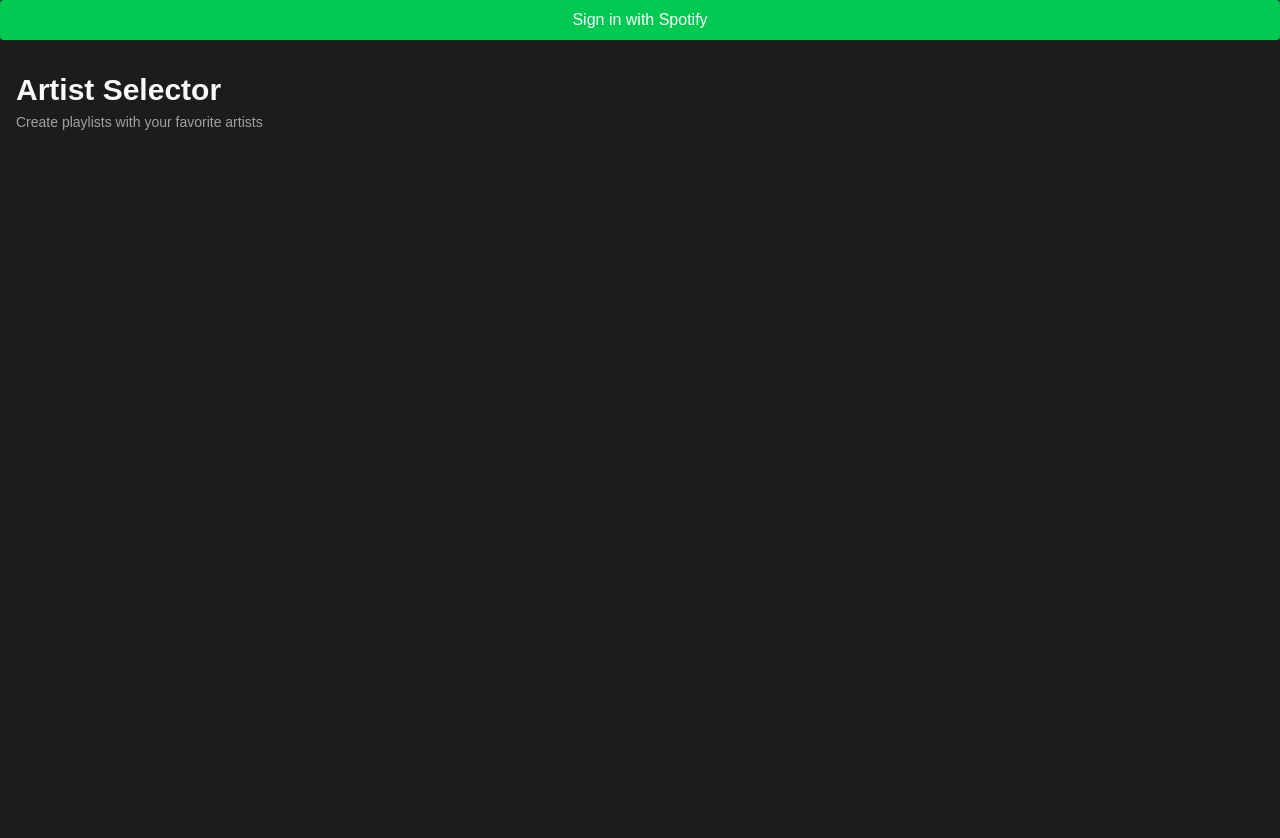
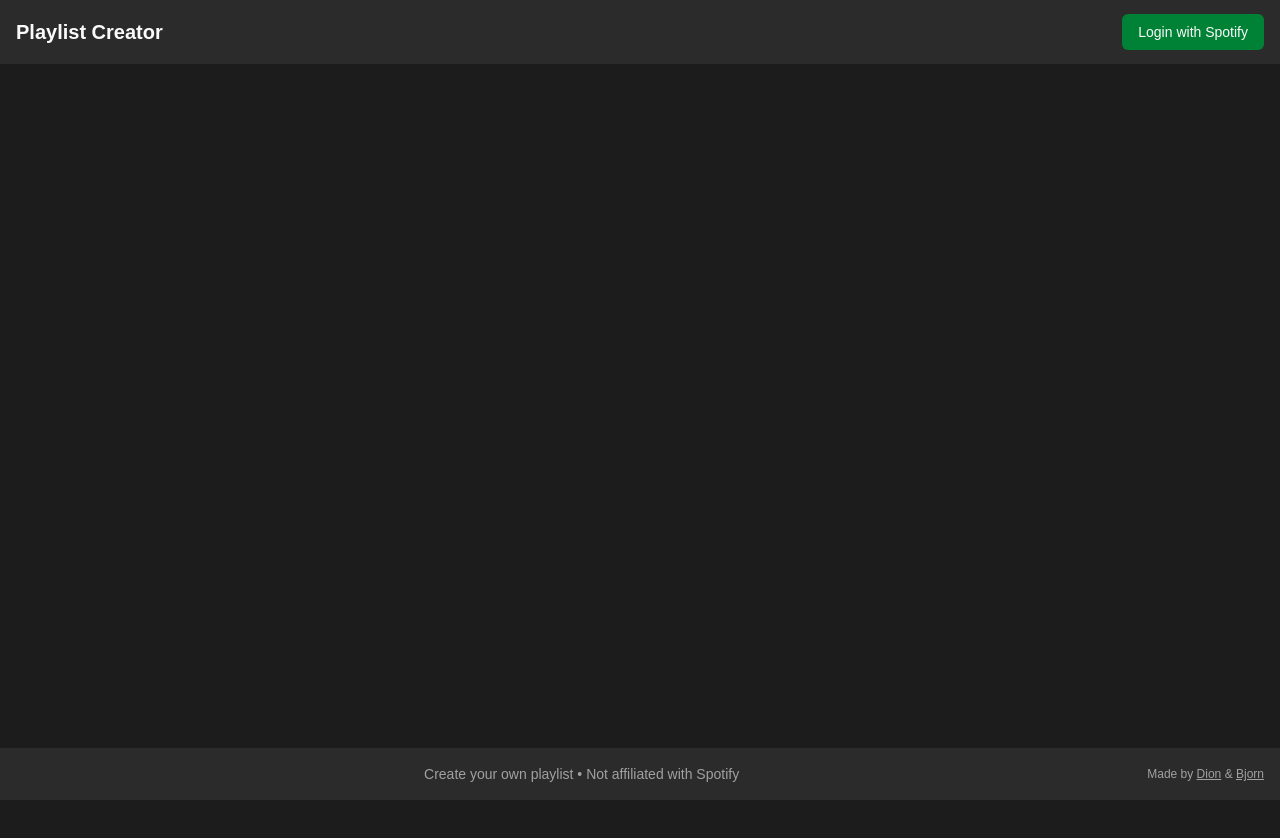
Before and after one commit to bjornhorst/playlist-maker, a Next.js app: page / in a window 1280 px wide. Shown: the top 838 px of the page. Before the commit the page ends 800 px from the top, so only its background shows below. Built offline with nearby package versions, Linux system fonts and the light colour scheme; no server answers.

Commit message:
Header and footer html, css and logic

```diff
--- /dev/null
+++ b/src/components/Footer.tsx
@@ -0,0 +1,25 @@
+"use client";
+import Link from "next/link";
+
+export default function Footer() {
+  return (
+    <footer className="fixed bottom-0 left-0 w-full bg-secondary py-4">
+      <div className="container mx-auto px-4 flex md:items-center justify-between flex-col md:flex-row">
+        <div className="md:text-center flex-grow text-muted-foreground text-sm">
+          Create your own playlist • Not affiliated with Spotify
+        </div>
+
+        <div className="md:text-right text-xs text-muted-foreground mt-2 md:mt-0">
+          Made by{" "}
+          <Link className="underline" href="https://github.com/Dion03">
+            Dion
+          </Link>{" "}
+          &{" "}
+          <Link className="underline" href="https://github.com/bjornhorst">
+            Bjorn
+          </Link>
+        </div>
+      </div>
+    </footer>
+  );
+}
--- a/src/components/PlaylistGenerator.tsx
+++ b/src/components/PlaylistGenerator.tsx
@@ -2,7 +2,7 @@
 import { useState, useEffect } from "react";
 import axios from "axios";
 import { Artist } from "@/types";
-import { Music, Clock, Shuffle, Hash } from "lucide-react";
+import { Music, Clock, Hash } from "lucide-react";
 
 interface Track {
   popularity: number;
@@ -264,7 +264,7 @@
 
       <button
         onClick={generatePlaylist}
-        className="bg-green-500 text-white px-4 py-2 rounded-md"
+        className="bg-green-700 text-white px-4 py-2 rounded-md cursor-pointer hover:bg-green-500 transition-all"
       >
         Generate Playlist
       </button>
@@ -278,10 +278,10 @@
   if (isMobile) {
     return (
       <div className="">
-        <div className="fixed bottom-4 left-0 right-0 flex justify-center z-50 ">
+        <div className="fixed bottom-18 w-full left-0 right-0 flex justify-center z-50 ">
           <button
             onClick={() => setIsFormPopupOpen(true)}
-            className="bg-green-500 text-white px-6 py-3 rounded-lg "
+            className="bg-green-500 text-white px-6 py-3 rounded-t-lg w-full"
           >
             Generate Playlist
           </button>
@@ -289,11 +289,11 @@
 
         {isFormPopupOpen && (
           <div
-            className="fixed inset-0 bg-secondary flex items-center justify-center z-[100] p-4 "
+            className="fixed inset-0 bg-background  flex items-center justify-center z-[100] p-4 "
             onClick={() => setIsFormPopupOpen(false)}
           >
             <div
-              className=" bg-background rounded-lg max-w-md w-full max-h-[90vh] overflow-y-auto"
+              className=" bg-secondary rounded-lg max-w-md w-full max-h-[90vh] overflow-y-auto"
               onClick={(e) => e.stopPropagation()}
             >
               {renderForm()}
--- /dev/null
+++ b/src/components/TopBar.tsx
@@ -0,0 +1,86 @@
+"use client";
+import { LogOut, User } from "lucide-react";
+import { useSession, signIn, signOut } from "next-auth/react";
+import { useState, useEffect } from "react";
+import axios from "axios";
+
+interface SpotifyProfile {
+  name?: string;
+  image?: string | null;
+  email?: string;
+}
+
+export default function TopBar() {
+  const { data: session } = useSession();
+  const [spotifyProfile, setSpotifyProfile] = useState<SpotifyProfile>({});
+  const [isLoading, setIsLoading] = useState(false);
+
+  useEffect(() => {
+    async function fetchSpotifyProfile() {
+      if (session) {
+        setIsLoading(true);
+        try {
+          const response = await axios.get("/api/spotify/profile");
+          setSpotifyProfile(response.data);
+        } catch (error) {
+          console.error("Error fetching Spotify profile:", error);
+        } finally {
+          setIsLoading(false);
+        }
+      }
+    }
+
+    fetchSpotifyProfile();
+  }, [session]);
+
+  return (
+    <div className="sticky top-0 z-50 w-full bg-secondary">
+      <div className="container mx-auto px-4 flex h-16 items-center justify-between w-full">
+        <div className="flex items-center space-x-4">
+          <h1 className="text-xl font-bold text-foreground">
+            Playlist Creator
+          </h1>
+        </div>
+
+        <div className="flex items-center gap-8">
+          {session ? (
+            <div className="flex items-center gap-4">
+              <div className="mr-8 flex flex-row gap-2 items-center">
+                {isLoading ? (
+                  <div className="animate-pulse">
+                    <div className="w-8 h-8 bg-muted-foreground rounded-full"></div>
+                  </div>
+                ) : spotifyProfile.image ? (
+                  <img
+                    src={spotifyProfile.image}
+                    alt={spotifyProfile.name || "User profile"}
+                    className="w-8 h-8 rounded-full object-cover"
+                  />
+                ) : (
+                  <User size={24} className="text-muted-foreground" />
+                )}
+                <span className="text-sm font-medium">
+                  {spotifyProfile.name || "User"}
+                </span>
+              </div>
+              <button
+                onClick={() => signOut()}
+                className="flex items-center space-x-2 text-destructive border border-red-500 px-4 py-2 rounded-lg text-red-500 hover:border-red-300 hover:text-red-300 transition-colors cursor-pointer"
+              >
+                <LogOut size={16} />
+                <span className="text-sm">Logout</span>
+              </button>
+            </div>
+          ) : (
+            <button
+              onClick={() => signIn("spotify")}
+              className="bg-green-700 px-4 py-2 rounded-md text-sm hover:bg-green-500  transition-colors cursor-pointer"
+            >
+              Login with Spotify
+            </button>
+          )}
+        </div>
+      </div>
+    </div>
+  );
+}
--- a/src/pages/_app.tsx
+++ b/src/pages/_app.tsx
@@ -2,14 +2,21 @@
 import type { AppProps } from "next/app";
 import type { Session } from "next-auth";
 import "@/styles/globals.css";
-
+import Footer from "@/components/Footer";
+import TopBar from "@/components/TopBar";
 export default function App({
   Component,
   pageProps,
 }: AppProps<{ session: Session }>) {
   return (
     <SessionProvider session={pageProps.session}>
+      <div className="flex flex-col min-h-screen">
+        <TopBar />
+        <main className="flex-grow">
           <Component {...pageProps} />
+        </main>
+        <Footer />
+      </div>
     </SessionProvider>
   );
 }
--- /dev/null
+++ b/src/pages/api/spotify/profile.ts
@@ -0,0 +1,46 @@
+import type { NextApiRequest, NextApiResponse } from "next";
+import { getServerSession } from "next-auth";
+import { authOptions } from "../auth/[...nextauth]";
+import axios from "axios";
+
+declare module "next-auth" {
+  interface Session {
+    user: {
+      name?: string | null;
+      email?: string | null;
+      image?: string | null;
+      accessToken?: string;
+      refreshToken?: string;
+      expiresAt?: number;
+      error?: unknown;
+    };
+  }
+}
+
+export default async function handler(
+  req: NextApiRequest,
+  res: NextApiResponse
+) {
+  const session = await getServerSession(req, res, authOptions);
+
+  if (!session || !session.user.accessToken) {
+    return res.status(401).json({ error: "Unauthorized" });
+  }
+
+  try {
+    const response = await axios.get("https://api.spotify.com/v1/me", {
+      headers: {
+        Authorization: `Bearer ${session.user.accessToken}`,
+      },
+    });
+
+    return res.status(200).json({
+      name: response.data.display_name,
+      image: response.data.images?.[0]?.url || null,
+      email: response.data.email,
+    });
+  } catch (error) {
+    console.error("Error fetching Spotify profile:", error);
+    return res.status(500).json({ error: "Failed to fetch Spotify profile" });
+  }
+}
--- a/src/pages/index.tsx
+++ b/src/pages/index.tsx
@@ -1,6 +1,5 @@
 import { useSession } from "next-auth/react";
 import { useState, useEffect } from "react";
-import LoginButton from "@/components/LoginButton";
 import ArtistSearch from "@/components/ArtistSearch";
 import PlaylistGenerator from "@/components/PlaylistGenerator";
 import { Artist } from "@/types";
@@ -18,10 +17,12 @@
   }, []);
 
   return (
-    <div className="min-h-screen flex flex-col bg-background text-foreground">
-      <LoginButton />
-
-      <Header />
+    <div className="min-h-screen flex flex-col text-foreground pb-20 md:pb-0">
+      {session && (
+        <>
+          <Header />
+        </>
+      )}
 
       <main className="container mx-auto px-4">
         <div className="flex flex-col lg:flex-row gap-12">
@@ -43,17 +44,5 @@
         </div>
       </main>
     </div>
-
-    // <div className="flex flex-col items-center justify-center space-y-6 py-10">
-    //     <h1 className="text-3xl font-bold">Spotify Playlist Generator</h1>
-    //     <LoginButton />
-
-    //     {session && (
-    //         <>
-    //             <ArtistSearch />
-    //             <PlaylistGenerator selectedArtists={selectedArtists} />
-    //         </>
-    //     )}
-    // </div>
   );
 }
```
Lines whose indentation alone changed are shown as unchanged.
